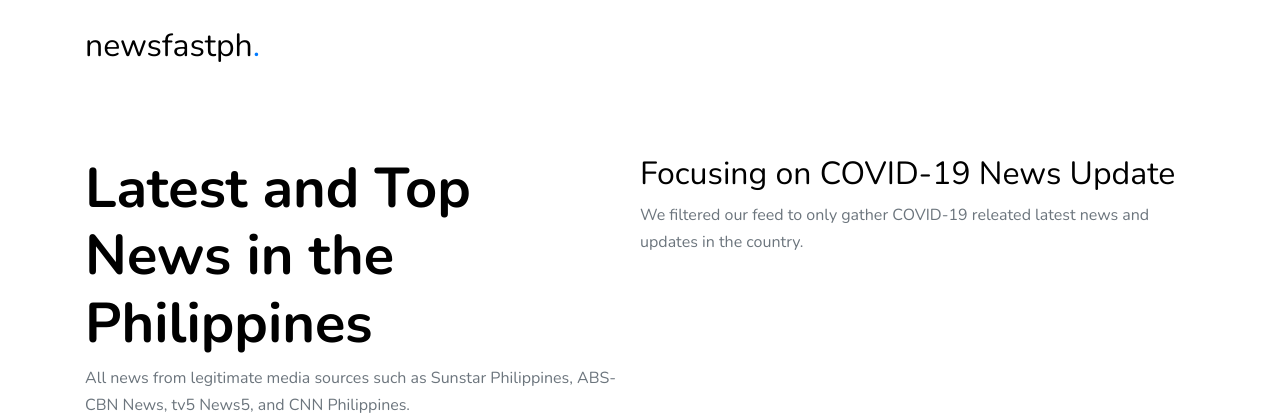
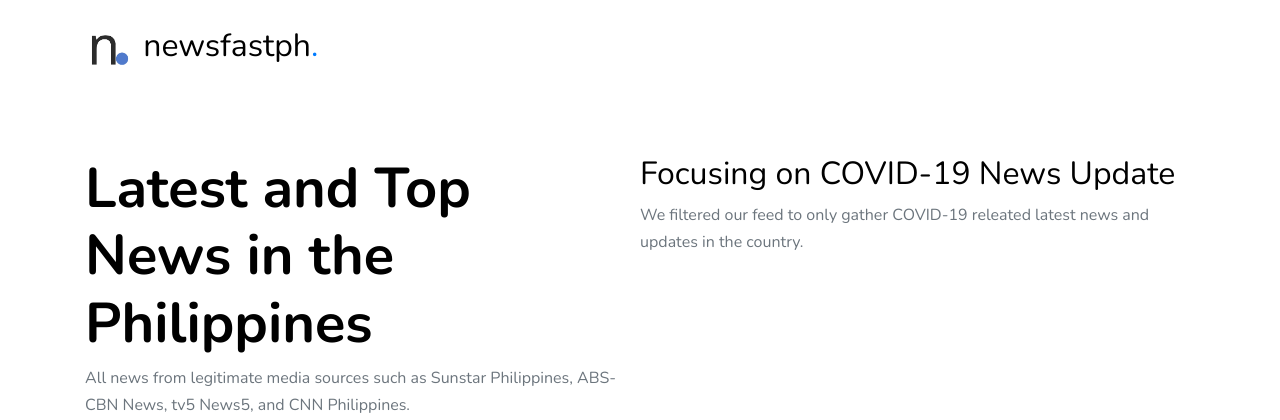
Before and after one commit to nlabrador/newsfastph, a Symfony app: template templates/base.html.twig in a window 1280 px wide. Shown: the top 420 px of the page. Run offline with Twig, Linux system fonts and the light colour scheme; the template is opened without the code that fills it, so the values that code supplies are empty; some libraries are stand-ins or nearby versions; some web fonts are replaced.

Commit message:
Adding logo.

```diff
--- a/templates/base.html.twig
+++ b/templates/base.html.twig
@@ -11,7 +11,7 @@
 
     <title>NewsFastPH | Philippine Latest News Updates</title>
 
-    <link href="/images/favicon.png?v=1.1.1" rel="icon" type="image/png">
+    <link href="images/favicon.png?v=1.1.1" rel="icon" type="image/png">
 
     <link href="https://fonts.googleapis.com/css?family=Nunito:300,400,700" rel="stylesheet">
     <link rel="stylesheet" href="fonts/icomoon/style.css">
@@ -61,7 +61,12 @@
         <div class="row align-items-center">
 
           <div class="col-6 col-md-3 col-xl-4  d-block">
-            <h1 class="mb-0 site-logo"><a href="/" class="text-black h2 mb-0">newsfastph<span class="text-primary">.</span></a></h1>
+            <h1 class="mb-0 site-logo">
+                <a href="/" class="text-black h2 mb-0">
+                <img src="images/logon.jpg" alt="Image" width="50">
+                    newsfastph<span class="text-primary">.</span>
+                </a>
+            </h1>
           </div>
 
           <div class="col-12 col-md-9 col-xl-8 main-menu">
```
